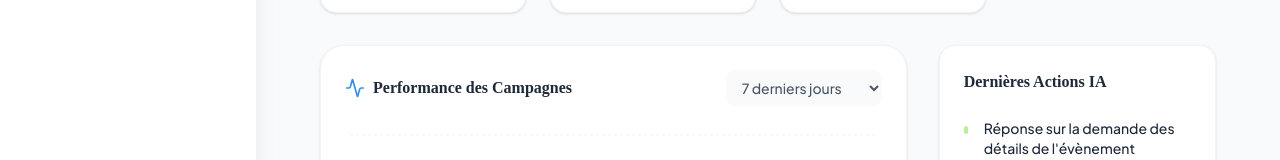
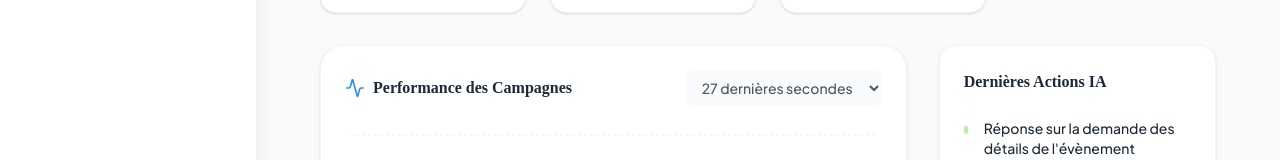
Before and after one commit to Sena2804/pulsai-dashboard, a Next.js app: page / in a window 1280 px wide. Shown: the part 313-473 px from the top of the page. Built offline with nearby package versions, Linux system fonts and the light colour scheme; a web font is replaced by a local one.

Commit message:
refactor: delete the option for the 30 last days on the graphic

```diff
--- a/src/app/page.jsx
+++ b/src/app/page.jsx
@@ -56,8 +56,7 @@ export default function Home() {
               <h3 className="font-bold text-gray-800">Performance des Campagnes</h3>
             </div>
             <select className="text-sm bg-gray-50 border-none rounded-lg px-3 py-2 outline-none text-gray-600 font-medium cursor-pointer hover:bg-gray-100 transition-colors">
-              <option>7 derniers jours</option>
-              <option>30 derniers jours</option>
+              <option>27 dernières secondes</option>
             </select>
           </div>
           <div className="w-full h-[350px]">
```
